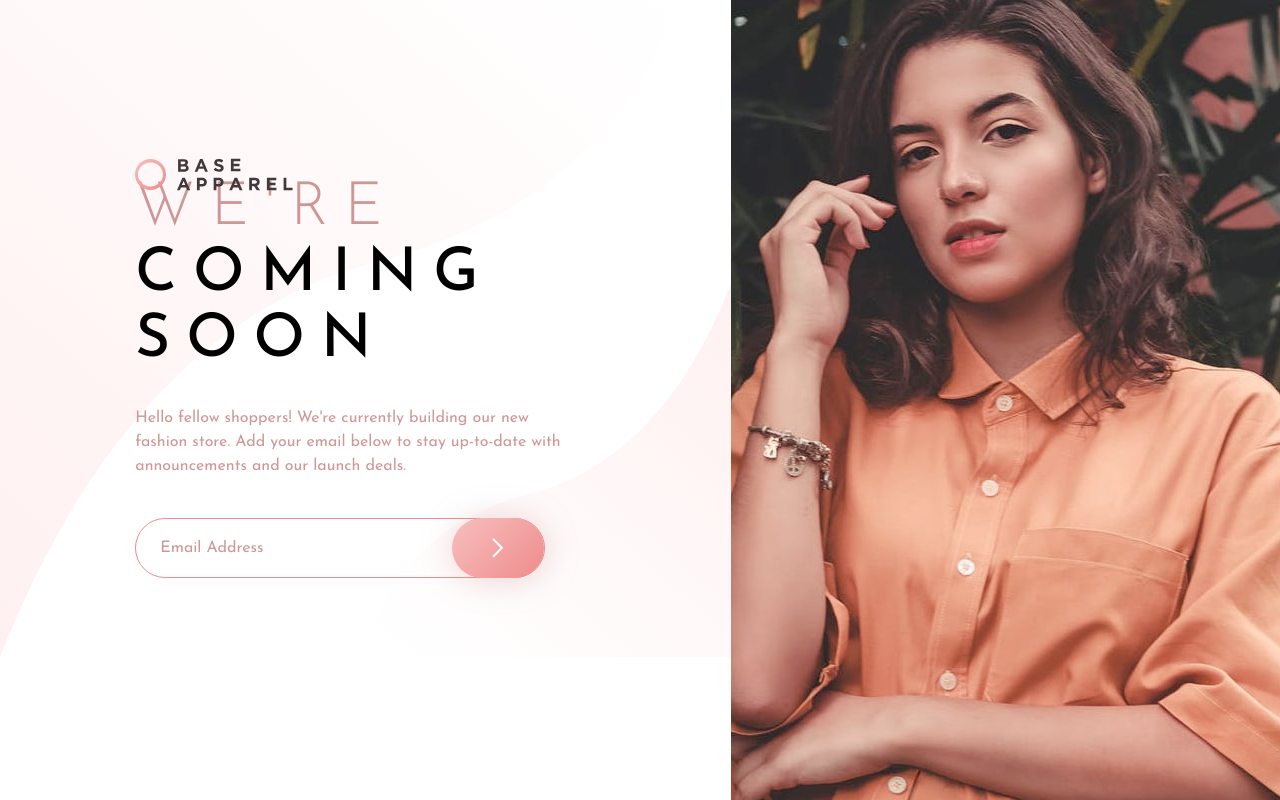
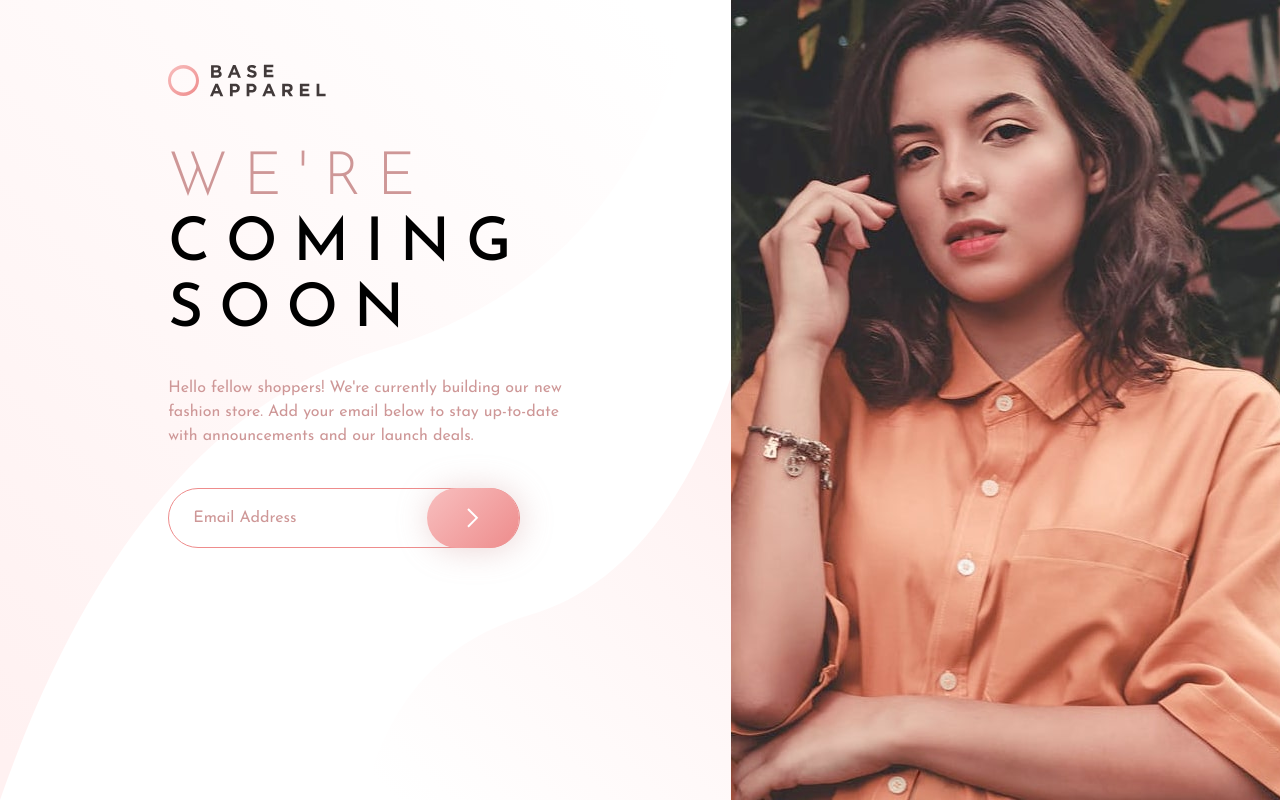
Before and after one commit to MikDra1/base-apparel, a React (Vite) app: page / in a window 1280 px wide. Built offline with nearby package versions, Linux system fonts and the light colour scheme.

Commit message:
Initial commit

```diff
--- a/src/components/Hero.module.css
+++ b/src/components/Hero.module.css
@@ -4,6 +4,7 @@
   margin-inline: auto;
   text-align: center;
   position: relative;
+  height: 100%;
 
 }
 
@@ -98,9 +99,10 @@
 .heroBgDesktop {
   display: block;
   position: absolute;
-  top: -10rem;
-  left: 0;
+  inset: 0;
+  /* top: -3vh; */
   width: 100%;
+  height: 100vh;
   z-index: -1;
 }
 
@@ -146,7 +148,7 @@
   .heroContent {
     order: -1;
     text-align: start;
-    padding: 10%;
+    padding: 25% 15%;
   }
 
   .heroContent h1 {
@@ -192,8 +194,10 @@
 
 @media (min-width: 75em) {
   .heroContent {
-    padding: 15%;
-    padding-top: 4rem;
+    padding: 20%;
+  }
+  .heroContent {
+    padding: 20%;
   }
 
   .hero {
```
